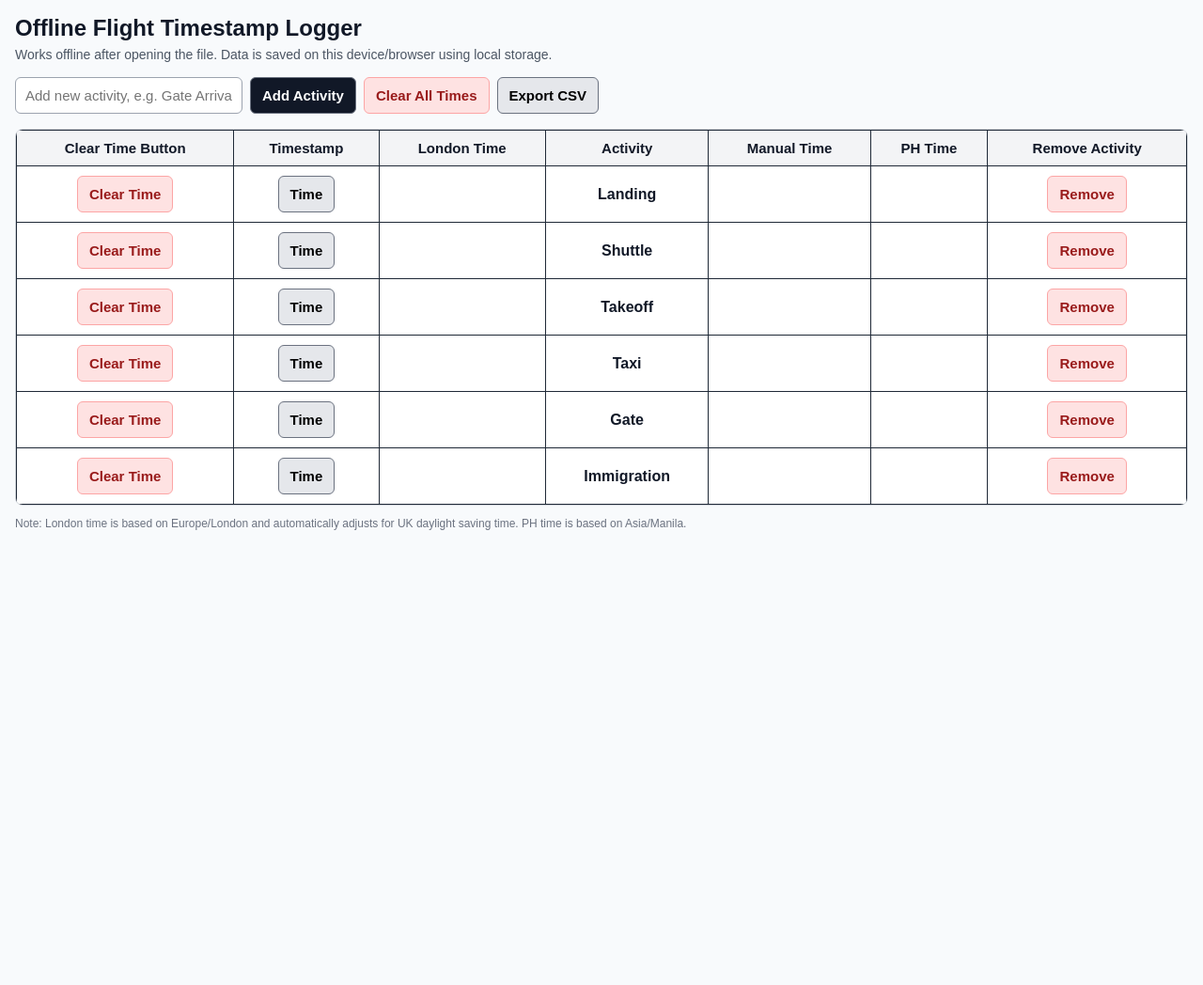
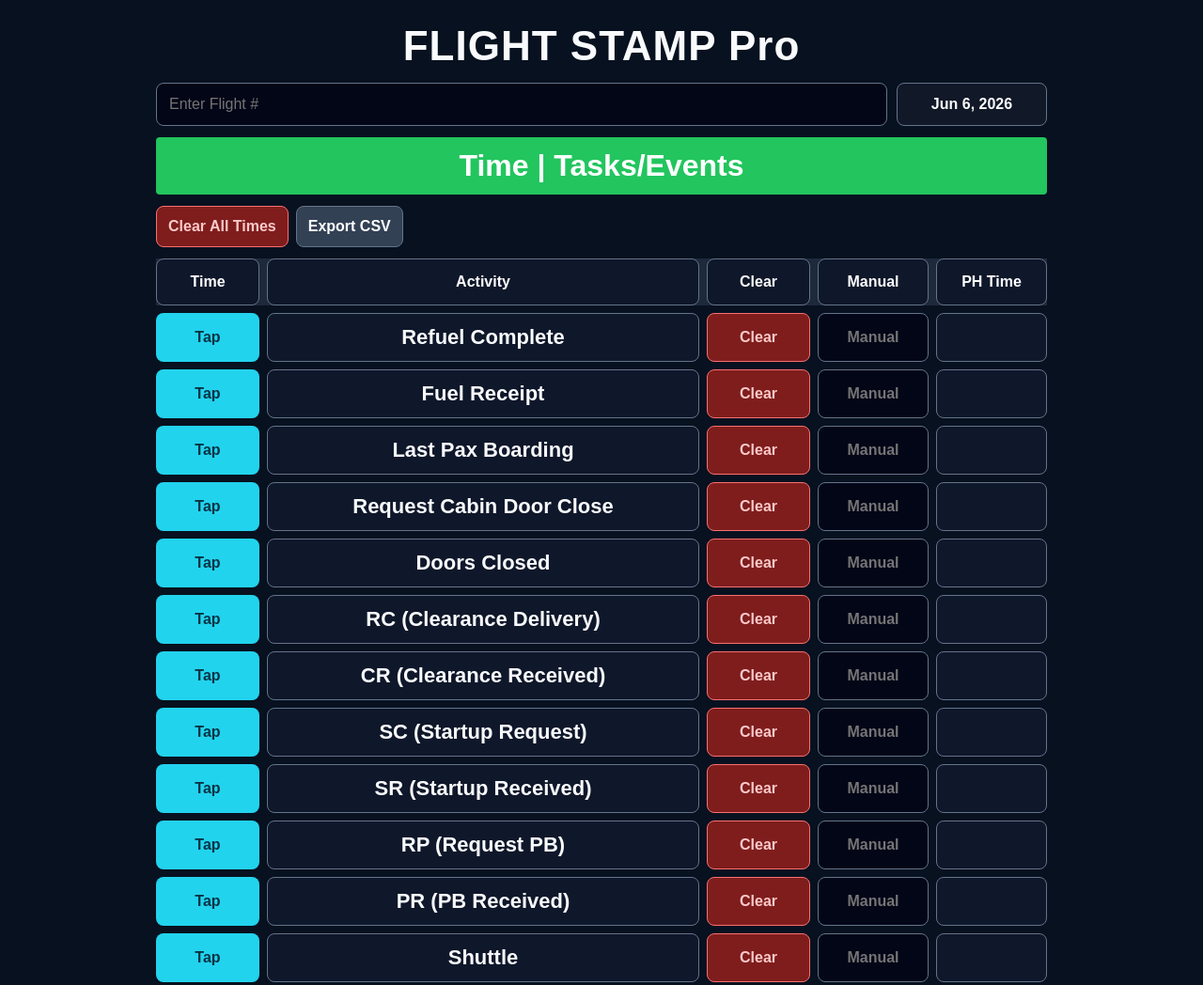
Before and after one commit to aeroways/flight-timestamp-logger, a plain HTML site: page index.html in a window 1280 px wide. Shown: the top 1048 px of the page at 94% size. Before the commit the page ends 800 px from the top, so only its background shows below. Drawn offline with Linux system fonts and the light colour scheme.

Commit message:
Add files via upload

```diff
--- a/index.html
+++ b/index.html
@@ -3,174 +3,335 @@
 <head>
   <meta charset="UTF-8" />
   <meta name="viewport" content="width=device-width, initial-scale=1.0" />
-  <title>Offline Flight Timestamp Logger</title>
+  <title>Flight Stamp Pro</title>
   <style>
     :root {
-      --border: #1f2937;
-      --bg: #f8fafc;
-      --card: #ffffff;
-      --button: #e5e7eb;
-      --button-dark: #111827;
-      --danger: #fee2e2;
-      --danger-text: #991b1b;
+      --bg: #07111f;
+      --card: #0f172a;
+      --card2: #111827;
+      --text: #f8fafc;
+      --muted: #94a3b8;
+      --border: #64748b;
+      --green: #22c55e;
+      --cyan: #22d3ee;
+      --danger-dark: #7f1d1d;
+      --input: #020617;
     }
 
+    * { box-sizing: border-box; }
+
     body {
-      font-family: Arial, sans-serif;
-      margin: 16px;
+      margin: 0;
+      font-family: Arial, Helvetica, sans-serif;
       background: var(--bg);
-      color: #111827;
+      color: var(--text);
+    }
+
+    .app {
+      width: min(100%, 980px);
+      margin: 0 auto;
+      padding: 16px;
     }
 
     h1 {
-      margin-bottom: 6px;
-      font-size: 24px;
+      text-align: center;
+      margin: 8px 0 14px;
+      font-size: clamp(26px, 6vw, 44px);
+      letter-spacing: 1px;
     }
 
-    .note {
-      margin-top: 0;
-      color: #4b5563;
-      font-size: 14px;
+    .top-panel {
+      display: grid;
+      grid-template-columns: 1fr 160px;
+      gap: 10px;
+      margin-bottom: 12px;
+    }
+
+    input, button { font: inherit; }
+
+    input {
+      width: 100%;
+      padding: 13px;
+      border-radius: 8px;
+      border: 1px solid var(--border);
+      background: var(--input);
+      color: var(--text);
+      font-size: 16px;
+    }
+
+    .date-box {
+      display: flex;
+      align-items: center;
+      justify-content: center;
+      padding: 13px;
+      border-radius: 8px;
+      border: 1px solid var(--border);
+      background: var(--card2);
+      font-weight: 700;
+      text-align: center;
+    }
+
+    .header-bar {
+      background: var(--green);
+      color: white;
+      padding: 12px;
+      text-align: center;
+      font-weight: 900;
+      font-size: clamp(20px, 5vw, 32px);
+      border-radius: 4px;
+      margin: 10px 0 12px;
     }
 
     .controls {
       display: flex;
       flex-wrap: wrap;
       gap: 8px;
-      margin: 16px 0;
-      align-items: center;
-    }
-
-    input {
-      padding: 10px;
-      font-size: 15px;
-      border: 1px solid #9ca3af;
-      border-radius: 6px;
-      min-width: 220px;
+      margin-bottom: 12px;
     }
 
     button {
-      padding: 10px 12px;
-      font-size: 15px;
-      font-weight: 700;
-      border: 1px solid #6b7280;
-      border-radius: 6px;
-      background: var(--button);
+      border: 1px solid transparent;
+      border-radius: 8px;
+      padding: 11px 12px;
+      font-weight: 800;
       cursor: pointer;
+      min-height: 44px;
     }
 
-    button:active {
-      transform: scale(0.98);
+    button:active { transform: scale(0.98); }
+
+    .btn-main {
+      background: var(--cyan);
+      color: #083344;
     }
 
-    .primary {
-      background: var(--button-dark);
-      color: white;
+    .btn-clear {
+      background: var(--danger-dark);
+      color: #fecaca;
+      border-color: #f87171;
     }
 
-    .danger {
-      background: var(--danger);
-      color: var(--danger-text);
-      border-color: #fca5a5;
+    .btn-neutral {
+      background: #334155;
+      color: white;
+      border-color: #64748b;
     }
 
-    .table-wrap {
-      overflow-x: auto;
-      background: var(--card);
-      border: 1px solid #d1d5db;
-      border-radius: 8px;
+    .activity-list {
+      display: grid;
+      gap: 8px;
     }
 
-    table {
-      width: 100%;
-      min-width: 760px;
-      border-collapse: collapse;
+    .row {
+      display: grid;
+      grid-template-columns: 110px 1fr 110px 118px 118px;
+      gap: 8px;
+      align-items: stretch;
     }
 
-    th, td {
+    .cell {
       border: 1px solid var(--border);
-      padding: 10px;
+      background: var(--card);
+      border-radius: 8px;
+      padding: 12px;
+      display: flex;
+      align-items: center;
+      justify-content: center;
+      min-height: 50px;
       text-align: center;
-      vertical-align: middle;
     }
 
-    th {
-      background: #f3f4f6;
-      font-size: 15px;
+    .time-cell {
+      font-size: 18px;
+      font-weight: 900;
+      color: #67e8f9;
     }
 
-    td.activity {
-      font-weight: 700;
+    .activity-cell {
+      font-size: clamp(16px, 4vw, 22px);
+      font-weight: 900;
+      justify-content: center;
     }
 
-    .small {
-      font-size: 12px;
-      color: #6b7280;
+    .manual-input {
+      min-height: 50px;
+      text-align: center;
+      font-weight: 800;
+    }
+
+    .table-head {
+      font-weight: 900;
+      color: white;
+      background: #1e293b;
+      border-color: #94a3b8;
+    }
+
+    .add-panel {
+      display: grid;
+      grid-template-columns: 1fr 140px;
+      gap: 8px;
+      margin-top: 14px;
+      padding-top: 12px;
+      border-top: 1px solid #334155;
+    }
+
+    .note {
+      color: var(--muted);
+      font-size: 13px;
+      text-align: center;
       margin-top: 12px;
+      line-height: 1.4;
+    }
+
+    @media (max-width: 760px) {
+      .app { padding: 12px; }
+
+      .top-panel {
+        grid-template-columns: 1fr 130px;
+      }
+
+      .row {
+        grid-template-columns: 82px 1fr 78px;
+        gap: 6px;
+      }
+
+      .table-head .manual-head,
+      .table-head .ph-head,
+      .manual-col,
+      .ph-col {
+        display: none;
+      }
+
+      .cell {
+        min-height: 46px;
+        padding: 10px 8px;
+      }
+
+      button {
+        padding: 10px 8px;
+        font-size: 14px;
+      }
+
+      .activity-cell { font-size: 18px; }
+      .time-cell { font-size: 16px; }
+
+      .add-panel { grid-template-columns: 1fr; }
+    }
+
+    @media (max-width: 420px) {
+      .row { grid-template-columns: 76px 1fr 72px; }
+      .top-panel { grid-template-columns: 1fr; }
+      .date-box { justify-content: center; }
+      .activity-cell { font-size: 16px; }
+    }
+
+    @media print {
+      body { background: white; color: black; }
+      .controls, .add-panel, .note, button { display: none; }
+      .app { width: 100%; }
+      .cell { color: black; background: white; }
+      .row { grid-template-columns: 120px 1fr 120px 120px 120px; }
+      .manual-col, .ph-col,
+      .table-head .manual-head,
+      .table-head .ph-head {
+        display: flex;
+      }
     }
   </style>
 </head>
 <body>
-  <h1>Offline Flight Timestamp Logger</h1>
-  <p class="note">Works offline after opening the file. Data is saved on this device/browser using local storage.</p>
+  <main class="app">
+    <h1>FLIGHT STAMP Pro</h1>
 
-  <div class="controls">
-    <input id="newActivity" type="text" placeholder="Add new activity, e.g. Gate Arrival" />
-    <button class="primary" onclick="addActivity()">Add Activity</button>
-    <button class="danger" onclick="clearAllTimes()">Clear All Times</button>
-    <button onclick="exportCSV()">Export CSV</button>
-  </div>
+    <section class="top-panel">
+      <input id="flightNumber" type="text" placeholder="Enter Flight #" />
+      <div class="date-box" id="dateToday"></div>
+    </section>
 
-  <div class="table-wrap">
-    <table>
-      <thead>
-        <tr>
-          <th>Clear Time Button</th>
-          <th>Timestamp</th>
-          <th>London Time</th>
-          <th>Activity</th>
-          <th>Manual Time</th>
-          <th>PH Time</th>
-          <th>Remove Activity</th>
-        </tr>
-      </thead>
-      <tbody id="activityTable"></tbody>
-    </table>
-  </div>
+    <div class="header-bar">Time | Tasks/Events</div>
 
-  <p class="small">
-    Note: London time is based on Europe/London and automatically adjusts for UK daylight saving time.
-    PH time is based on Asia/Manila.
-  </p>
+    <section class="controls">
+      <button class="btn-clear" onclick="clearAllTimes()">Clear All Times</button>
+      <button class="btn-neutral" onclick="exportCSV()">Export CSV</button>
+    </section>
+
+    <section class="activity-list" id="activityList"></section>
+
+    <section class="add-panel">
+      <input id="newActivity" type="text" placeholder="Add new activity" />
+      <button class="btn-main" onclick="addActivity()">Add Activity</button>
+    </section>
+
+    <p class="note">
+      Main visible time is London time. PH time is also saved and exported.
+      Data stays on the same device/browser unless website data is cleared.
+    </p>
+  </main>
 
   <script>
-    const STORAGE_KEY = "flightTimestampLoggerData";
+    const STORAGE_KEY = "flightStampProData_v2";
 
     const defaultActivities = [
-      "Landing",
+      "Refuel Complete",
+      "Fuel Receipt",
+      "Last Pax Boarding",
+      "Request Cabin Door Close",
+      "Doors Closed",
+      "RC (Clearance Delivery)",
+      "CR (Clearance Received)",
+      "SC (Startup Request)",
+      "SR (Startup Received)",
+      "RP (Request PB)",
+      "PR (PB Received)",
       "Shuttle",
-      "Takeoff",
-      "Taxi",
+      "Airport",
+      "Immigration",
       "Gate",
-      "Immigration"
+      "FDC Boarding",
+      "CC Boarding",
+      "A/C Maintenance Release",
+      "Pax Boarding Request",
+      "Prelim Loadsheet",
+      "Final Loadsheet",
+      "Cargo Door Closed"
     ];
 
-    let activities = loadData();
+    let data = loadData();
 
     function loadData() {
       const saved = localStorage.getItem(STORAGE_KEY);
-      if (saved) return JSON.parse(saved);
 
-      return defaultActivities.map(name => ({
-        name,
-        londonTime: "",
-        phTime: "",
-        manualTime: ""
-      }));
+      if (saved) {
+        try {
+          return JSON.parse(saved);
+        } catch (error) {
+          console.warn("Saved data could not be read. Loading defaults.");
+        }
+      }
+
+      return {
+        flightNumber: "",
+        activities: defaultActivities.map(name => ({
+          name,
+          londonTime: "",
+          phTime: "",
+          manualTime: ""
+        }))
+      };
     }
 
     function saveData() {
-      localStorage.setItem(STORAGE_KEY, JSON.stringify(activities));
+      data.flightNumber = document.getElementById("flightNumber").value;
+      localStorage.setItem(STORAGE_KEY, JSON.stringify(data));
+    }
+
+    function formatDateToday() {
+      const now = new Date();
+      document.getElementById("dateToday").textContent = new Intl.DateTimeFormat("en-US", {
+        month: "short",
+        day: "numeric",
+        year: "numeric"
+      }).format(now);
     }
 
     function formatTime(date, timeZone) {
@@ -183,56 +344,62 @@
       }).format(date);
     }
 
-    function renderTable() {
-      const tbody = document.getElementById("activityTable");
-      tbody.innerHTML = "";
+    function render() {
+      const list = document.getElementById("activityList");
+      list.innerHTML = "";
 
-      activities.forEach((activity, index) => {
-        const row = document.createElement("tr");
+      const header = document.createElement("div");
+      header.className = "row table-head";
+      header.innerHTML = `
+        <div class="cell">Time</div>
+        <div class="cell">Activity</div>
+        <div class="cell">Clear</div>
+        <div class="cell manual-head">Manual</div>
+        <div class="cell ph-head">PH Time</div>
+      `;
+      list.appendChild(header);
+
+      data.activities.forEach((activity, index) => {
+        const row = document.createElement("div");
+        row.className = "row";
 
         row.innerHTML = `
-          <td><button class="danger" onclick="clearTime(${index})">Clear Time</button></td>
-          <td><button onclick="timestamp(${index})">Time</button></td>
-          <td>${activity.londonTime || ""}</td>
-          <td class="activity">${activity.name}</td>
-          <td contenteditable="true" oninput="updateManualTime(${index}, this.innerText)">${activity.manualTime || ""}</td>
-          <td>${activity.phTime || ""}</td>
-          <td><button class="danger" onclick="removeActivity(${index})">Remove</button></td>
+          <button class="btn-main" onclick="timestamp(${index})">${activity.londonTime || "Tap"}</button>
+          <div class="cell activity-cell">${escapeHTML(activity.name)}</div>
+          <button class="btn-clear" onclick="clearTime(${index})">Clear</button>
+          <input class="manual-input manual-col" value="${escapeHTML(activity.manualTime || "")}" oninput="updateManualTime(${index}, this.value)" placeholder="Manual" />
+          <div class="cell time-cell ph-col">${activity.phTime || ""}</div>
         `;
 
-        tbody.appendChild(row);
+        list.appendChild(row);
       });
     }
 
     function timestamp(index) {
       const now = new Date();
-
-      activities[index].londonTime = formatTime(now, "Europe/London");
-      activities[index].phTime = formatTime(now, "Asia/Manila");
-
+      data.activities[index].londonTime = formatTime(now, "Europe/London");
+      data.activities[index].phTime = formatTime(now, "Asia/Manila");
       saveData();
-      renderTable();
+      render();
     }
 
     function clearTime(index) {
-      activities[index].londonTime = "";
-      activities[index].phTime = "";
-      activities[index].manualTime = "";
-
+      data.activities[index].londonTime = "";
+      data.activities[index].phTime = "";
+      data.activities[index].manualTime = "";
       saveData();
-      renderTable();
+      render();
     }
 
     function clearAllTimes() {
-      activities = activities.map(activity => ({
+      data.activities = data.activities.map(activity => ({
         ...activity,
         londonTime: "",
         phTime: "",
         manualTime: ""
       }));
-
       saveData();
-      renderTable();
+      render();
     }
 
     function addActivity() {
@@ -241,7 +408,7 @@
 
       if (!name) return;
 
-      activities.push({
+      data.activities.push({
         name,
         londonTime: "",
         phTime: "",
@@ -250,27 +417,23 @@
 
       input.value = "";
       saveData();
-      renderTable();
-    }
-
-    function removeActivity(index) {
-      activities.splice(index, 1);
-      saveData();
-      renderTable();
+      render();
     }
 
     function updateManualTime(index, value) {
-      activities[index].manualTime = value.trim();
+      data.activities[index].manualTime = value;
       saveData();
     }
 
     function exportCSV() {
-      const header = ["London Time", "Activity", "Manual Time", "PH Time"];
-      const rows = activities.map(a => [
-        a.londonTime,
-        a.name,
-        a.manualTime,
-        a.phTime
+      const flightNumber = document.getElementById("flightNumber").value || "";
+      const header = ["Flight Number", "London Time", "Activity", "Manual Time", "PH Time"];
+      const rows = data.activities.map(activity => [
+        flightNumber,
+        activity.londonTime,
+        activity.name,
+        activity.manualTime,
+        activity.phTime
       ]);
 
       const csv = [header, ...rows]
@@ -282,13 +445,29 @@
 
       const a = document.createElement("a");
       a.href = url;
-      a.download = "flight_timestamp_log.csv";
+      a.download = `flight_stamp_${flightNumber || "log"}.csv`;
       a.click();
 
       URL.revokeObjectURL(url);
     }
 
-    renderTable();
+    function escapeHTML(text) {
+      return String(text)
+        .replaceAll("&", "&amp;")
+        .replaceAll("<", "&lt;")
+        .replaceAll(">", "&gt;")
+        .replaceAll('"', "&quot;")
+        .replaceAll("'", "&#039;");
+    }
+
+    document.getElementById("flightNumber").value = data.flightNumber || "";
+    document.getElementById("flightNumber").addEventListener("input", saveData);
+    document.getElementById("newActivity").addEventListener("keydown", function(event) {
+      if (event.key === "Enter") addActivity();
+    });
+
+    formatDateToday();
+    render();
   </script>
 </body>
 </html>
```
